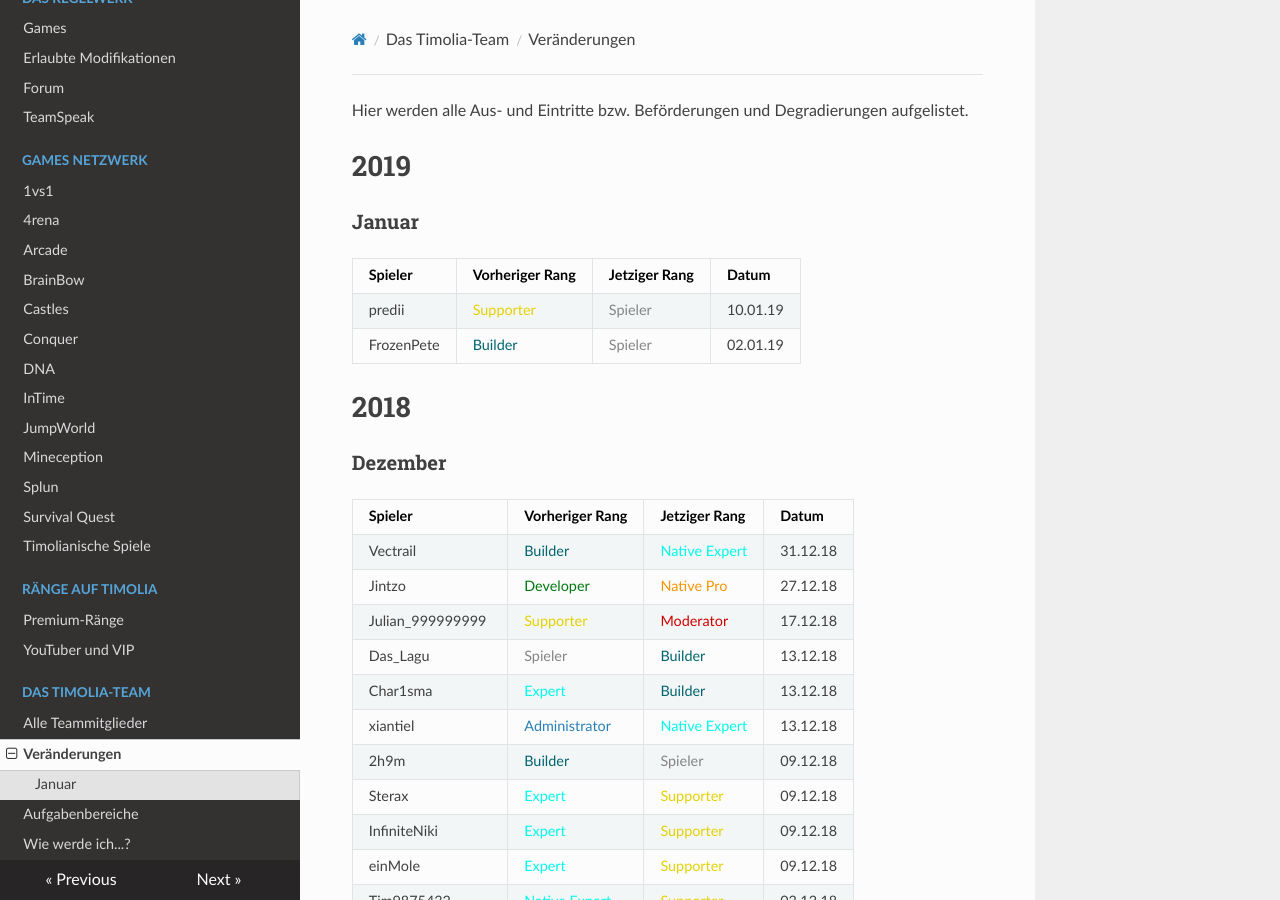
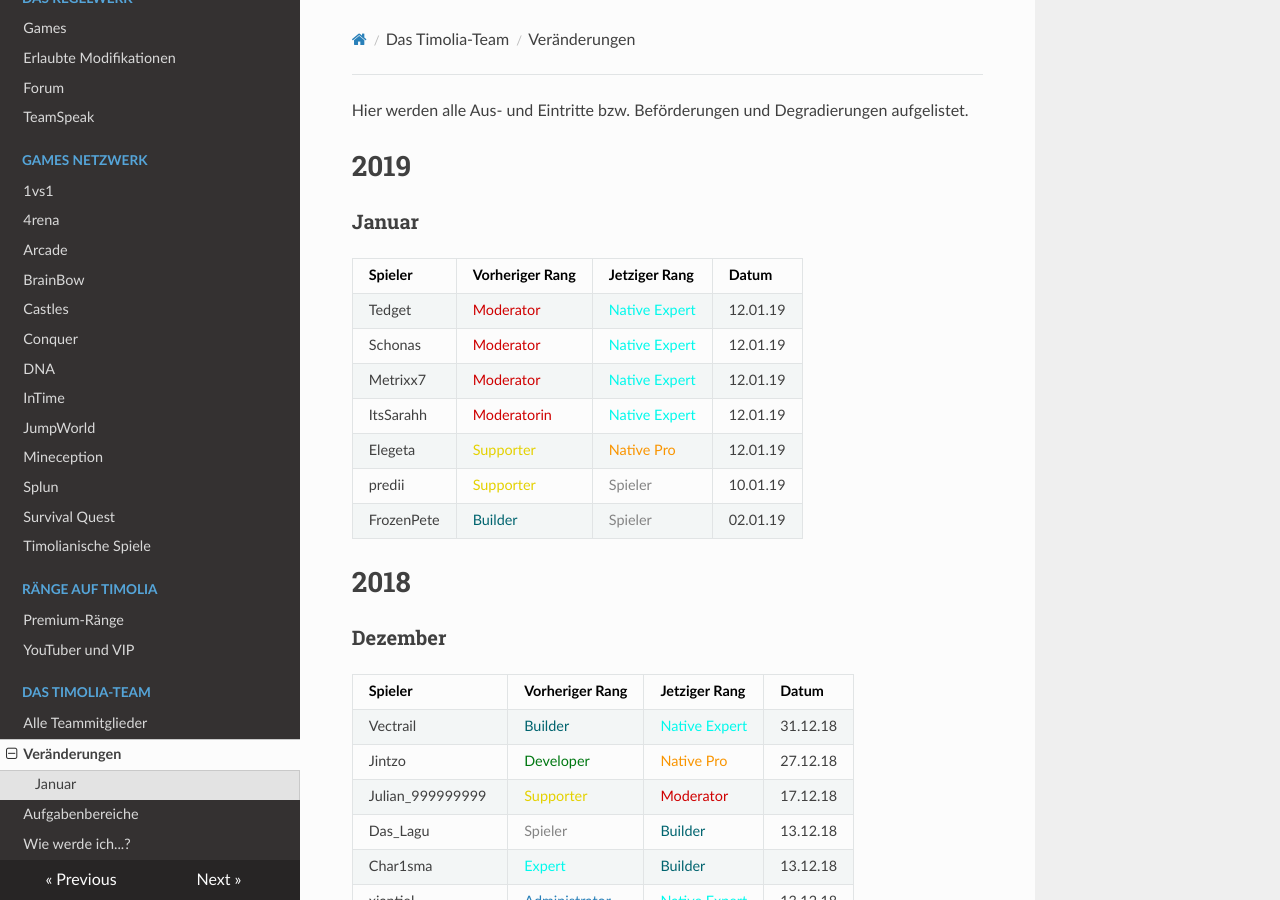
Before and after one commit to TimoliaDE/HowTo, an MkDocs documentation site: the page built from docs/team/changes.md, in a window 1280 px wide and 900 px high. Built offline with MkDocs 1.6.1, drawn with Linux system fonts in a browser that asks for light colours; nearby versions of some CDN libraries; old or Windows-style settings are respelled for this version of MkDocs.

Commit message:
Update changes.md

```diff
--- a/docs/team/changes.md
+++ b/docs/team/changes.md
@@ -5,6 +5,11 @@ Hier werden alle Aus- und Eintritte bzw. Beförderungen und Degradierungen aufge
 ###  <strong>Januar</strong>
 | Spieler | Vorheriger Rang | Jetziger Rang | Datum |
 | ------ | ------ | ------ | ------ |
+| Tedget | <span style="color:#CF0101">Moderator</span> | <span style="color:#00F9EC">Native Expert</span> | 12.01.19 |
+| Schonas | <span style="color:#CF0101">Moderator</span> | <span style="color:#00F9EC">Native Expert</span> | 12.01.19 |
+| Metrixx7 | <span style="color:#CF0101">Moderator</span> | <span style="color:#00F9EC">Native Expert</span> | 12.01.19 |
+| ItsSarahh | <span style="color:#CF0101">Moderatorin</span> | <span style="color:#00F9EC">Native Expert</span> | 12.01.19 |
+| Elegeta | <span style="color:#E4D100">Supporter</span> | <span style="color:#F99500">Native Pro</span> | 12.01.19 |
 | predii | <span style="color:#E4D100">Supporter</span> | <span style="color:#848484">Spieler</span> | 10.01.19 |
 | FrozenPete | <span style="color:#00646F">Builder</span> | <span style="color:#848484">Spieler</span> | 02.01.19 |
 
```
